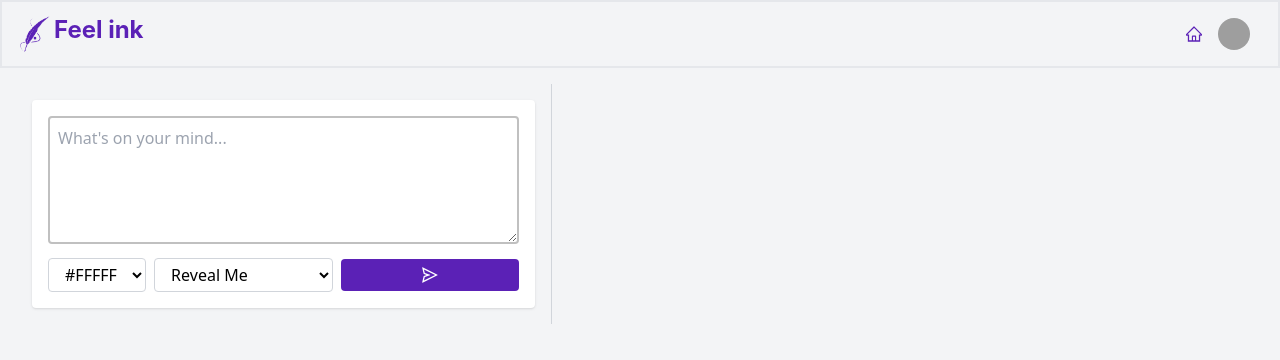
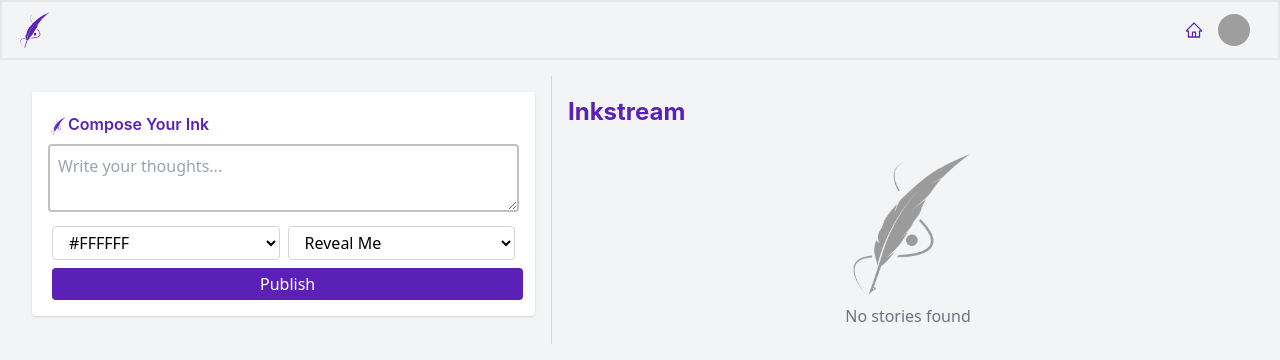
Before and after one commit to jeyemPF/feel-ink-frontend, a React (Vite) app: page /dashboard in a window 1280 px wide. Shown: the top 360 px of the page. Built offline with nearby package versions, Linux system fonts and the light colour scheme; grey boxes are pictures that could not be loaded.

Commit message:
dashboard initialss

```diff
--- a/src/components/Header.jsx
+++ b/src/components/Header.jsx
@@ -14,9 +14,9 @@ const Header = ({ addCard, disableAddButton }) => {
         {/* Use Link to navigate to the dashboard */}
         <Link to="/dashboard" className="flex items-center">
           <img src={logo} alt="Feelink Logo" className="w-10 h-10" />
-          <Title level={3} style={{ color: '#5B21B6', fontWeight: "bold"}} className="font-bold justify-start text-justify pt-1">
+          {/* <Title level={3} style={{ color: '#5B21B6', fontWeight: "bold"}} className="font-bold justify-start text-justify pt-1">
             Feel ink
-          </Title>
+          </Title> */}
         </Link>
       </div>
 
--- a/src/pages/home/Dashboard.jsx
+++ b/src/pages/home/Dashboard.jsx
@@ -1,7 +1,13 @@
 import React, { useState } from 'react';
-import Header from '../../components/Header.jsx';
-import CardPostedModal from '../../components/modals/CardPostedModal.jsx';
-import { HeartOutlined, SendOutlined } from '@ant-design/icons';
+import Header from '../../components/Header';
+import CardPostedModal from '../../components/modals/CardPostedModal';
+import { HeartOutlined } from '@ant-design/icons';
+import logo from '../../assets/logo/logos.png';
+import bump from '../../assets/logo/bump2.png'
+import { formatTimestamp } from '../../utils/dateUtils';
+import { Typography } from 'antd';
+
+const { Title } = Typography;
 
 const Dashboard = () => {
   const [postedCards, setPostedCards] = useState([]);
@@ -10,26 +16,22 @@ const Dashboard = () => {
   const [postMode, setPostMode] = useState('reveal'); // Default post mode
   const [selectedCard, setSelectedCard] = useState(null); // State to track selected card for modal display
 
-  // Function to handle content change of the new card
   const handleNewCardContentChange = (e) => {
     setNewCardContent(e.target.value);
   };
 
-  // Function to handle color selection from dropdown
   const handleColorChange = (e) => {
     setSelectedColor(e.target.value);
   };
 
-  // Function to handle post mode selection
   const handlePostModeChange = (mode) => {
     setPostMode(mode);
   };
 
-  // Function to add a new card to the posted cards
   const postCard = () => {
     if (newCardContent.trim() !== '') {
       const email = 'johnmarkparejafaeldonia@gmail.com';
-      const username = postMode === 'reveal' ? email.split('@')[0] : 'Anonymous';
+      const username = postMode === 'reveal' ? "@" + email.split('@')[0] : 'Anonymous';
       const avatar = postMode === 'reveal'
         ? 'http://res.cloudinary.com/dihmqs39z/image/upload/v1717393349/ll3mgk5u2p1cvtzrjwyl.jpg'
         : null;
@@ -52,7 +54,6 @@ const Dashboard = () => {
     }
   };
 
-  // Function to handle reaction (toggle heart click state and update reactions count)
   const handleReaction = (cardId, reactionType) => {
     const updatedCards = postedCards.map((card) => {
       if (card.id === cardId) {
@@ -77,44 +78,14 @@ const Dashboard = () => {
     setPostedCards(updatedCards);
   };
 
-  // Function to format timestamp based on elapsed time
-  const formatTimestamp = (timestamp) => {
-    const now = new Date();
-    const postDate = new Date(timestamp);
-    const diff = now - postDate;
-    const seconds = Math.floor(diff / 1000);
-    const minutes = Math.floor(seconds / 60);
-    const hours = Math.floor(minutes / 60);
-    const days = Math.floor(hours / 24);
-
-    if (seconds < 60) {
-      return 'Just now';
-    } else if (seconds < 120) {
-      return '1m ago';
-    } else if (minutes < 60) {
-      return `${minutes}m ago`;
-    } else if (hours < 24 && now.getDate() === postDate.getDate()) {
-      return postDate.toLocaleTimeString([], { hour: '2-digit', minute: '2-digit' });
-    } else if (hours < 24 && now.getDate() !== postDate.getDate()) {
-      return postDate.toLocaleString('en-US', { weekday: 'short', hour: 'numeric', minute: 'numeric' });
-    } else if (days < 7) {
-      return postDate.toLocaleString('en-US', { month: 'short', day: 'numeric', hour: 'numeric', minute: 'numeric' });
-    } else {
-      return postDate.toLocaleString('en-US', { month: 'short', day: 'numeric', year: 'numeric', hour: 'numeric', minute: 'numeric' });
-    }
-  };
-
-  // Function to open modal for a selected card
   const openModal = (card) => {
     setSelectedCard(card);
   };
 
-  // Function to close modal
   const closeModal = () => {
     setSelectedCard(null);
   };
 
-  // Color options that fit within a violet theme
   const colorOptions = ['#FFFFFF', '#EDE7F6', '#D1C4E9', '#B39DDB', '#9575CD'];
 
   return (
@@ -124,18 +95,26 @@ const Dashboard = () => {
         {/* Writing section */}
         <div className="w-full md:w-1/2 p-4 mb-4 md:mb-0">
           <div className="p-4 rounded relative bg-white shadow">
+            <div className="flex items-center ">
+              <img src={logo} alt="Feelink Logo" className="w-5 h-5" />
+              <Title level={5} style={{ color: '#5B21B6' }} className="font-bold justify-start text-justify pt-1">
+                Compose Your Ink
+              </Title>
+            </div>
+
             <textarea
-              className="w-full h-32 border-2 rounded p-2 focus:outline-none"
+              className="w-full h-18 border-2 rounded p-2 focus:outline-none"
               value={newCardContent}
               onChange={handleNewCardContentChange}
-              placeholder="What's on your mind..."
+              placeholder="Write your thoughts..."
               style={{ border: `2px solid ${selectedColor !== '#FFFFFF' ? selectedColor : '#c0c0c0'}` }}
             />
 
-            <div className="flex flex-col md:flex-row items-center mt-2">
+            <div className="flex flex-col md:flex-column items-center mt-2 ">
               {/* Display color selection dropdown */}
+              <div className="flex flex-col md:flex-row sm:flex-row mb-2 w-full ">
                 <select
-                className="bg-white border border-gray-300 rounded px-3 py-1 focus:outline-none w-full md:w-1/2" // Added width classes
+                  className="mt-2 md:mt-0 md:ml-1 sm:mt-0  sm:ml-2 bg-white border border-gray-300 rounded px-3 py-1  focus:outline-none w-full md:w-full "
                   value={selectedColor}
                   onChange={handleColorChange}
                 >
@@ -147,18 +126,20 @@ const Dashboard = () => {
                 </select>
                 {/* Display post mode selection */}
                 <select
-                className="mt-2 md:mt-0 md:ml-2 bg-white border border-gray-300 rounded px-3 py-1  focus:outline-none w-full"
+                  className="mt-2 md:mt-0 md:mr-1 sm:mt-0 sm:ml-2 bg-white border border-gray-300 rounded px-3 py-1  focus:outline-none w-full"
                   value={postMode}
                   onChange={(e) => handlePostModeChange(e.target.value)}
                 >
                   <option value="reveal">Reveal Me</option>
                   <option value="anonymous">Anonymous</option>
                 </select>
+              </div>
+
               <button
-                className="mt-2 md:mt-0 md:ml-2 bg-violet-800 text-white py-1 px-3 rounded hover:bg-violet-600 focus:outline-none w-full" // Added w-full class
+                className="mt-2 md:mt-0 md:ml-2 bg-violet-800 text-white py-1 px-3 rounded hover:bg-violet-600 focus:outline-none w-full"
                 onClick={postCard}
               >
-                <SendOutlined />
+                <p>Publish</p>
               </button>
             </div>
           </div>
@@ -169,7 +150,17 @@ const Dashboard = () => {
 
         {/* Posted cards section */}
         <div className="w-full md:w-2/3 p-4">
-          <div className="grid grid-cols-1 md:grid-cols-1 lg:grid-cols-2 gap-4">
+          <Title level={3} style={{ color: '#5B21B6', fontWeight: 'bold' }} className="font-bold justify-start text-justify pt-1">
+            Inkstream
+          </Title>
+          {postedCards.length === 0 ? (
+            <>
+          <div className="flex items-center flex-col text-gray-500 mt-4">
+          <img src={bump} alt="Bump Logo" className="w-40 h-40" />
+              <p>No stories found</p>
+            </div></>
+          ) : (
+            <div className="grid grid-cols-1 md:grid-cols-1 lg:grid-cols-2 xl:grid-cols-2 gap-4">
               {postedCards.map((card) => (
                 <div
                   key={card.id}
@@ -187,35 +178,36 @@ const Dashboard = () => {
                           src={card.avatar}
                           alt="Avatar"
                         />
-                      <p className="text-sm text-gray-500">{card.username}</p>
+                        <p className="text-sm" style={{ color: card.color === '#9575CD' || card.color === '#B39DDB' ? '#f2ebeb' : 'inherit' }}>{card.username}</p>
                       </div>
                     )}
-                  <p className="text-xs text-gray-400">{formatTimestamp(card.timestamp)}</p>
+                    <p className="text-xs" style={{ color: card.color === '#9575CD' || card.color === '#B39DDB' ? '#f2ebeb' : 'inherit' }}>{formatTimestamp(card.timestamp)}</p>
                   </div>
-                <p className="overflow-hidden overflow-ellipsis" style={{ wordBreak: 'break-word', whiteSpace: 'pre-wrap' }}>
+                  <p className="overflow-hidden overflow-ellipsis pt-2 " style={{ wordBreak: 'break-word', whiteSpace: 'pre-wrap' }}>
                     {card.content}
                   </p>
                   <div className="flex items-center mt-2 justify-end">
                     <div className="flex items-center">
                       <HeartOutlined
                         style={{
-                        color: card.isHeartClicked ? 'violet' : 'black',
+                          color: card.isHeartClicked ? 'violet' : '#1e1d1f',
                           marginRight: '5px',
+                          marginTop: '2px',
                           cursor: 'pointer',
                         }}
                         onClick={(e) => {
-                        e.stopPropagation(); // Prevent card click event from triggering
+                          e.stopPropagation();
                           handleReaction(card.id, 'heart');
                         }}
                       />
-                    <p className="text-sm text-gray-500">{card.reactions.heart}</p>
+                      <p className="text-sm" style={{ color: card.color === '#9575CD' || card.color === '#B39DDB' ? '#f2ebeb' : 'inherit' }}>{card.reactions.heart}</p>
                     </div>
                   </div>
                 </div>
               ))}
             </div>
+          )}
         </div>
-
 
         {/* Modal */}
         <CardPostedModal isOpen={!!selectedCard} onClose={closeModal} card={selectedCard} />
--- /dev/null
+++ b/src/utils/dateUtils.js
@@ -0,0 +1,25 @@
+export const formatTimestamp = (timestamp) => {
+    const now = new Date();
+    const postDate = new Date(timestamp);
+    const diff = now - postDate;
+    const seconds = Math.floor(diff / 1000);
+    const minutes = Math.floor(seconds / 60);
+    const hours = Math.floor(minutes / 60);
+    const days = Math.floor(hours / 24);
+
+    if (seconds < 60) {
+      return 'Just now';
+    } else if (seconds < 120) {
+      return '1m ago';
+    } else if (minutes < 60) {
+      return `${minutes}m ago`;
+    } else if (hours < 24 && now.getDate() === postDate.getDate()) {
+      return postDate.toLocaleTimeString([], { hour: '2-digit', minute: '2-digit' });
+    } else if (hours < 24 && now.getDate() !== postDate.getDate()) {
+      return postDate.toLocaleString('en-US', { weekday: 'short', hour: 'numeric', minute: 'numeric' });
+    } else if (days < 7) {
+      return postDate.toLocaleString('en-US', { month: 'short', day: 'numeric', hour: 'numeric', minute: 'numeric' });
+    } else {
+      return postDate.toLocaleString('en-US', { month: 'short', day: 'numeric', year: 'numeric', hour: 'numeric', minute: 'numeric' });
+    }
+  };
```
Also changed, not shown: src/assets/logo/bump.png (added), src/assets/logo/bump2.png (added). Lines whose indentation alone changed are shown as unchanged.
